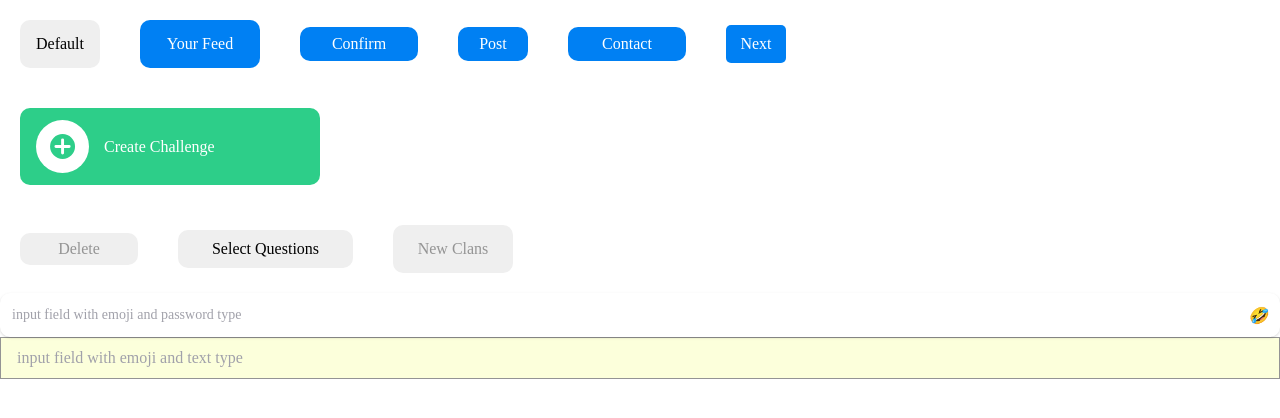
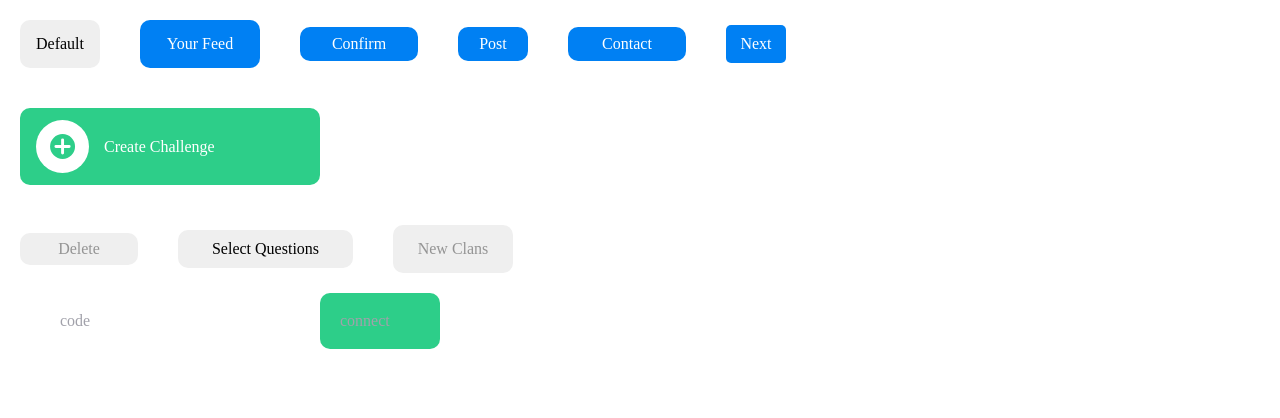
Before and after one commit to v4u-dev/ngt, an Angular app: page / in a window 1280 px wide. Shown: the top 418 px of the page. Built offline with nearby package versions, Linux system fonts and the light colour scheme.

Commit message:
input component done

```diff
--- a/src/app/app.component.html
+++ b/src/app/app.component.html
@@ -17,9 +17,12 @@
 </div>
 
 
+<div>
+  <input ngt-input placeholder="code" style="margin-left: 40px;">
+  <input ngt-input style="background-color: #2DCE89;color:#FFFFFF;width:120px;margin-left: 40px;" placeholder="connect"> <br>
+</div>
 
-
-<ngt-input
+<!-- <ngt-input
   bgColor="#fff"
   fontcolor="orange"
   c2cplaceholder="input field with emoji and password type"
@@ -36,6 +39,6 @@
   emojino="3"
   c2ctype="text"
   c2cname="pradeep1"
-></ngt-input>
+></ngt-input> -->
 
 <!--[Inputtype]="false" to check input type  -->
--- a/src/app/ngt-components/input/input.component.ts
+++ b/src/app/ngt-components/input/input.component.ts
@@ -1,29 +1,43 @@
-import { Component, OnInit ,Input} from '@angular/core';
+import { Component, OnInit ,Input ,Directive, ElementRef } from '@angular/core';
 
-@Component({
-  selector: 'ngt-input',
-  templateUrl: './input.component.html',
-  styleUrls: ['./input.component.scss']
-})
-export class InputComponent implements OnInit {
+// @Component({
+//   selector: 'ngt-input',
+//   templateUrl: './input.component.html',
+//   styleUrls: ['./input.component.scss']
+// })
+// export class InputComponent implements OnInit {
 
-  constructor() { }
+//   constructor() { }
 
-  @Input() bgColor: string;
-  @Input() fontcolor: string;
-  @Input() fontsize: string;
-  @Input() fontweight:string;
-  @Input() c2cplaceholder:string;
-  @Input() Inputtype:Boolean;
-  @Input() emojino:Number;
-  @Input() c2ctype:string;
-  @Input() c2cname:string;
+//   @Input() bgColor: string;
+//   @Input() fontcolor: string;
+//   @Input() fontsize: string;
+//   @Input() fontweight:string;
+//   @Input() c2cplaceholder:string;
+//   @Input() Inputtype:Boolean;
+//   @Input() emojino:Number;
+//   @Input() c2ctype:string;
+//   @Input() c2cname:string;
 
-  // emojis
-  emoji=["😀","😁","😂","🤣","😃","😄","😅","😆","😉","😊","😋","😎"]
+//   // emojis
+//   emoji=["😀","😁","😂","🤣","😃","😄","😅","😆","😉","😊","😋","😎"]
 
 
-  ngOnInit(): void {
+//   ngOnInit(): void {
+//   }
+  @Directive({
+    selector: '[ngt-input]',
+  })
+  export class NgtInput {
+    constructor(el: ElementRef){
+      //default stylings applied for a input
+      el.nativeElement.classList.add('py-4');//padding-top and bottom
+      el.nativeElement.classList.add('px-5'); //padding-left and right
+      el.nativeElement.classList.add('#EFEFEF'); //background-color
+      el.nativeElement.classList.add('rounded'); //border-radius
+      el.nativeElement.classList.add('white'); //border-color
+
+    }
   }
 
-}
+// }
--- a/src/app/ngt-components/input/input.module.ts
+++ b/src/app/ngt-components/input/input.module.ts
@@ -1,16 +1,16 @@
 import { Input, NgModule } from '@angular/core';
 import { CommonModule } from '@angular/common';
-import {InputComponent} from '../input/input.component'
+import {NgtInput}  from 'src/app/ngt-components/input/input.component'
 
 
 
 @NgModule({
-  declarations: [InputComponent],
+  declarations: [NgtInput],
   imports: [
     CommonModule
   ],
   exports:[
-    InputComponent
+    NgtInput
   ]
 })
 export class InputModule { }
```
